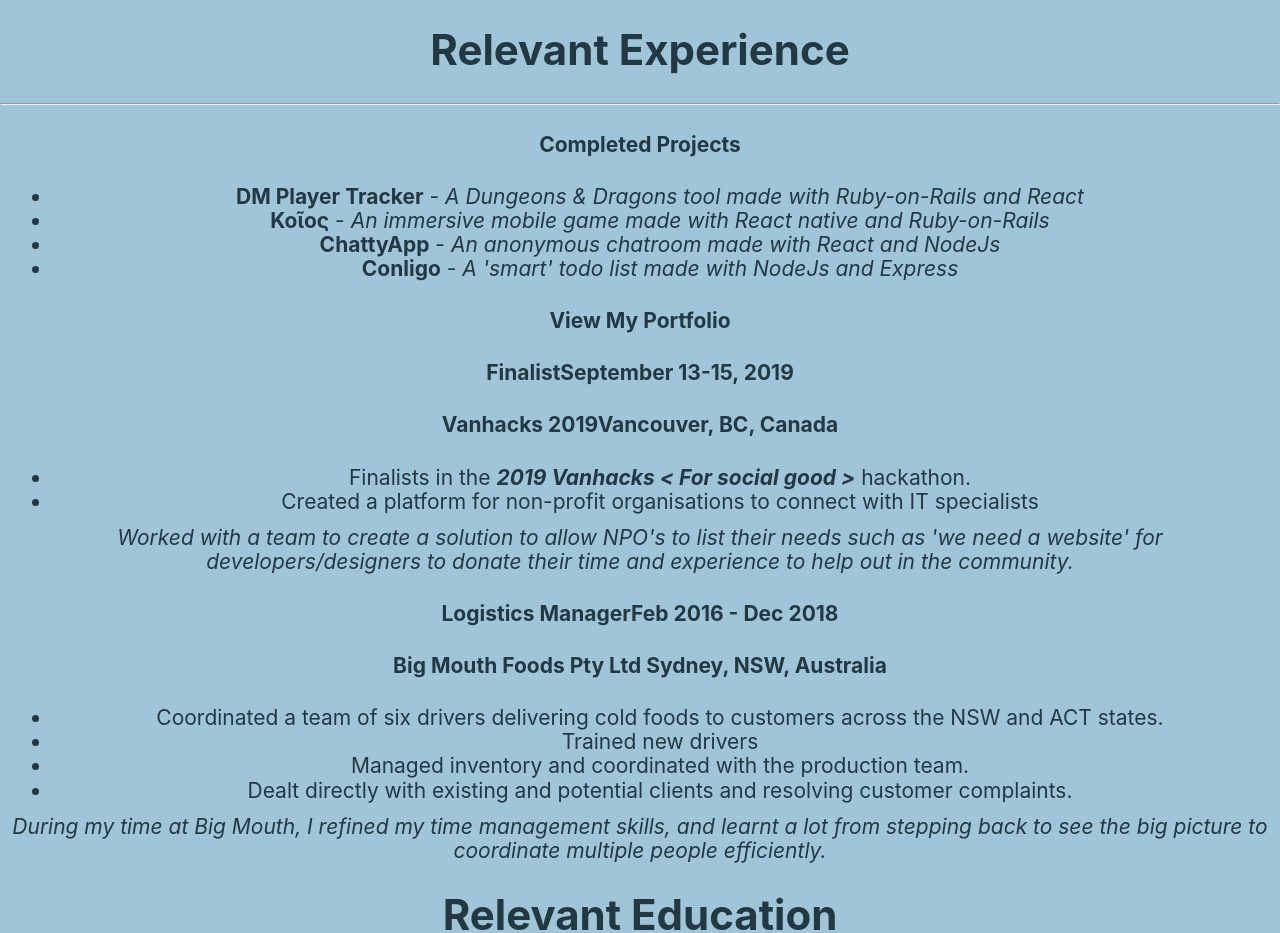
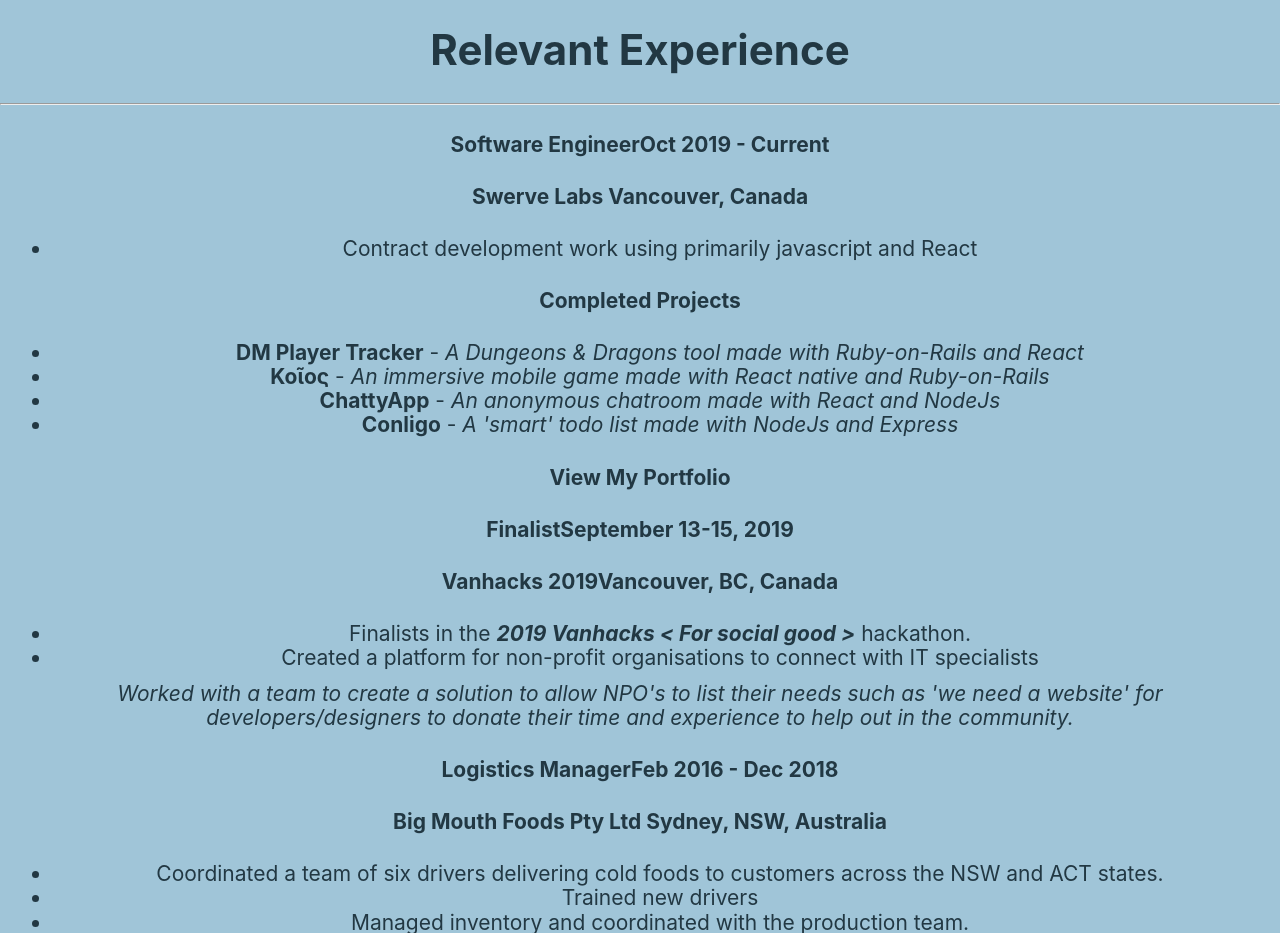
Before and after one commit to DraconianLore/resume2.0, a React (Create React App) app: page / in a window 1280 px wide. Shown: the part 1623-2556 px from the top of the page. Built offline with nearby package versions, Linux system fonts and the light colour scheme.

Commit message:
add swerve labs to resume

```diff
--- a/src/resume/Work.js
+++ b/src/resume/Work.js
@@ -7,6 +7,13 @@ export default class Work extends Component {
       <div className='section wider'>
         <h1 className='heading'>Relevant Experience</h1>
         <hr className='exp-hr' />
+
+        <h4 className='sub-heading'>Software Engineer<span className="right-side">Oct 2019 - Current</span></h4>
+        <h4 className='sub-sub-heading'>Swerve Labs <span className="right-side">Vancouver, Canada</span></h4>
+        <ul className='res-description'>
+          <li>Contract development work using primarily javascript and React</li>
+        </ul>
+        <p><em></em></p>
 
         <h4 className='sub-heading'>Completed Projects</h4>
         <ul className='res-description' onClick={this.props.showPortfolio}>
```
